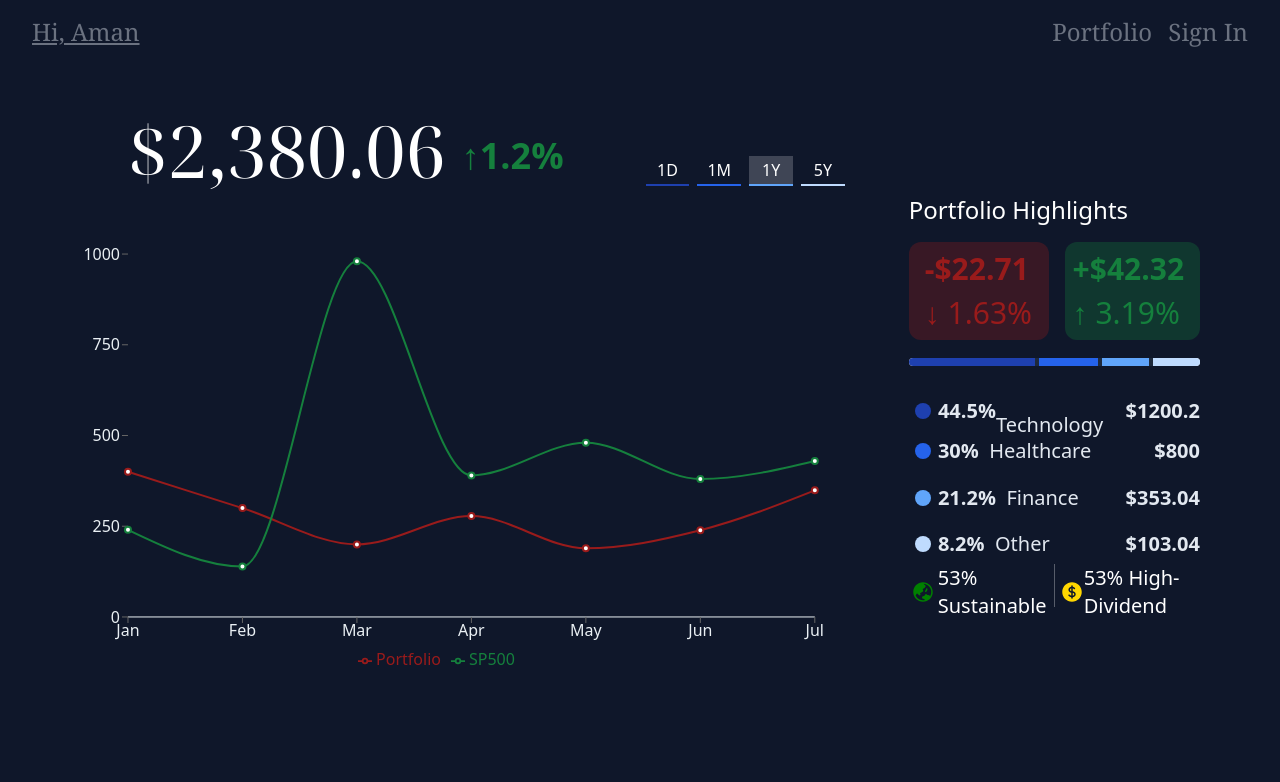
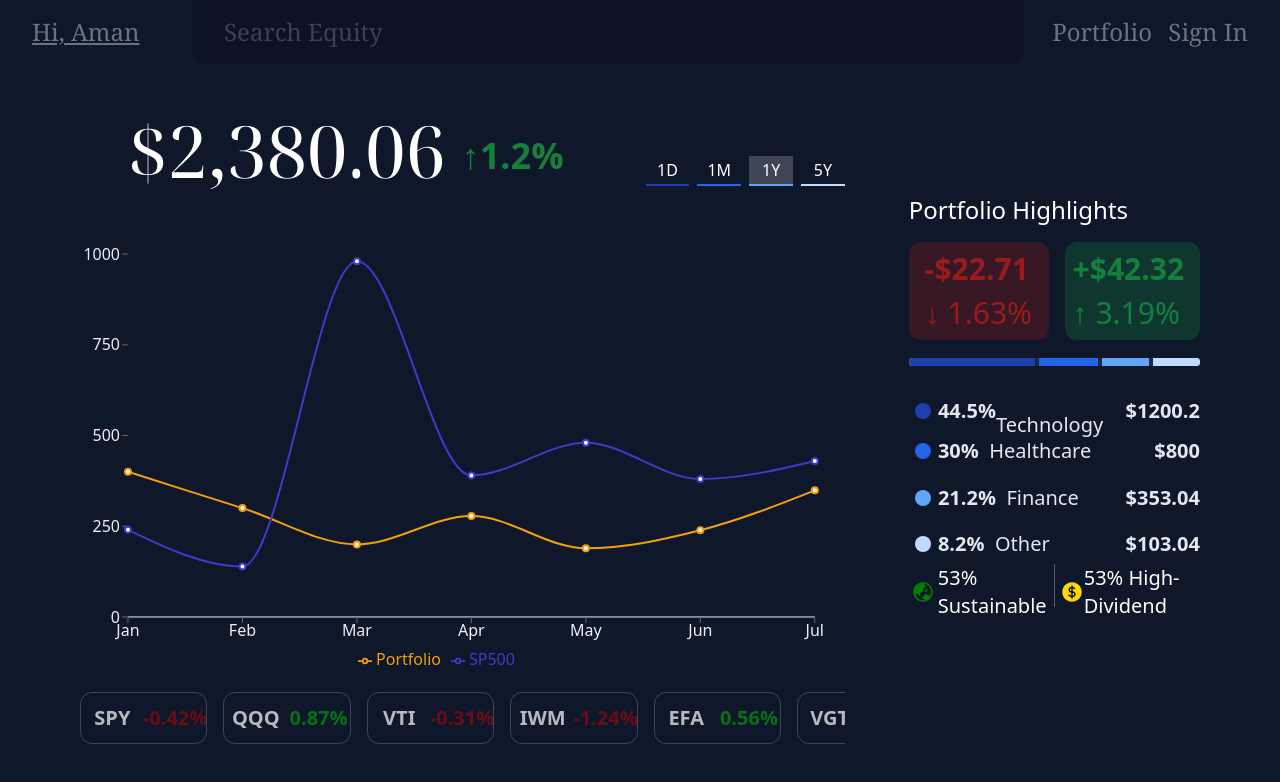
Before and after one commit to TheCrypted/FinWiz, a React (Vite) app in the folder client/: page /portfolio in a window 1280 px wide. Shown: the top 782 px of the page. Built offline with nearby package versions, Linux system fonts and the light colour scheme; a web font is replaced by a local one.

Commit message:
minor tweaks for portfolio layout

```diff
--- a/client/src/App.css
+++ b/client/src/App.css
@@ -8,7 +8,6 @@
   html, body {
     height: 100%;
     width: 100%;
-    overflow: hidden;
   }
 
   #root {
@@ -26,6 +25,16 @@
     border-radius: 10px;
   }
 
+  .hide-scrollbar {
+    -ms-overflow-style: none;
+    scrollbar-width: none;
+  }
+
+  /* For Webkit browsers (Chrome, Safari, Opera) */
+  .hide-scrollbar::-webkit-scrollbar {
+    display: none;
+  }
+
   .hide-spin-buttons::-webkit-inner-spin-button,
   .hide-spin-buttons::-webkit-outer-spin-button {
     -webkit-appearance: none;
@@ -33,6 +42,30 @@
   }
 
   .hide-spin-buttons {
+    -moz-appearance: textfield;
+  }
+
+  input {
+    all: unset;
+    background: none;
+    border: none;
+    padding: 0;
+    margin: 0;
+    outline: none;
+    -webkit-appearance: none;
+    -moz-appearance: none;
+    appearance: none;
+    font: inherit;
+  }
+
+  /* Remove spinner arrows for number inputs */
+  input[type="number"]::-webkit-inner-spin-button,
+  input[type="number"]::-webkit-outer-spin-button {
+    -webkit-appearance: none;
+    margin: 0;
+  }
+
+  input[type="number"] {
     -moz-appearance: textfield;
   }
 
--- a/client/src/components/ChartFin.jsx
+++ b/client/src/components/ChartFin.jsx
@@ -1,4 +1,5 @@
 import {Legend, Line, LineChart, ResponsiveContainer, Tooltip, XAxis, YAxis} from "recharts";
+import {GraphSuperETF} from "./tiny/GraphSuperETF.jsx";
 
 export const ChartFin = () => {
     const data = [
@@ -9,6 +10,48 @@ export const ChartFin = () => {
         { month: 'May', Portfolio: 189, SP500: 480 },
         { month: 'Jun', Portfolio: 239, SP500: 380 },
         { month: 'Jul', Portfolio: 349, SP500: 430 }
+    ];
+    const marketData = [
+        {
+            symbol: "SPY",
+            dailyChange: -0.42
+        },
+        {
+            symbol: "QQQ",
+            dailyChange: 0.87
+        },
+        {
+            symbol: "VTI",
+            dailyChange: -0.31
+        },
+        {
+            symbol: "IWM",
+            dailyChange: -1.24
+        },
+        {
+            symbol: "EFA",
+            dailyChange: 0.56
+        },
+        {
+            symbol: "VGT",
+            dailyChange: 1.12
+        },
+        {
+            symbol: "XLF",
+            dailyChange: -0.78
+        },
+        {
+            symbol: "VOO",
+            dailyChange: -0.45
+        },
+        {
+            symbol: "ARKK",
+            dailyChange: 2.31
+        },
+        {
+            symbol: "DIA",
+            dailyChange: -0.15
+        }
     ];
 
     const CustomTooltip = ({ active, payload, label }) => {
@@ -74,21 +117,27 @@ export const ChartFin = () => {
                         <Line
                             type="monotone"
                             dataKey="Portfolio"
-                            stroke="#991b1b"
+                            stroke="#f59e0b"
                             strokeWidth={2}
                             activeDot={{r: 8}}
                         />
                         <Line
                             type="monotone"
                             dataKey="SP500"
-                            stroke="#15803d"
+                            stroke="#4338ca"
                             strokeWidth={2}
                             activeDot={{r: 8}}
                         />
                     </LineChart>
                 </ResponsiveContainer>
             </div>
-            <div className=""></div>
+            <div className="flex pl-8 pt-4 flex-wrap flex-col overflow-x-auto hide-scrollbar">
+                {
+                    marketData?.map(item => (
+                        <GraphSuperETF data={item}/>
+                    ))
+                }
+            </div>
         </div>
     )
 
--- /dev/null
+++ b/client/src/components/tiny/GraphSuperETF.jsx
@@ -0,0 +1,10 @@
+
+export const GraphSuperETF = ({data}) => {
+
+    return (
+        <div className="w-1/6 relative hover:bg-opacity-10 transition-all hover:cursor-pointer bg-white bg-opacity-0  mr-4 h-full border border-white rounded-xl border-opacity-20">
+            <div className="w-1/2 absolute h-full flex items-center justify-center text-white text-xl font-semibold text-opacity-70 overflow-hidden">{data.symbol}</div>
+            <div style={{color: data.dailyChange < 0 ? "rgba(200, 0, 0, 0.5)" : "rgba(0, 200, 0, 0.5)"}} className="w-1/2 right-0 absolute h-full flex items-center justify-center text-white text-xl font-semibold transition-all overflow-hidden">{data.dailyChange}%</div>
+        </div>
+    )
+}
--- a/client/src/pages/Home.jsx
+++ b/client/src/pages/Home.jsx
@@ -97,7 +97,7 @@ export const Home = () => {
     }, []);
 
     return (
-        <div className="w-full h-full relative bg-black">
+        <div className="w-full h-full relative bg-black overflow-hidden">
             <div className="w-full h-full absolute">
                 <div className="ticker-wrap bottom-0 absolute h-10 w-full text-slate-800 font-serif_light text-2xl ">
                     <div class="ticker">
--- a/client/src/pages/portfolio/Portfolio.jsx
+++ b/client/src/pages/portfolio/Portfolio.jsx
@@ -10,14 +10,14 @@ export const Portfolio = () => {
 
 
     return (
-        <div className="w-full h-full bg-slate-900">
+        <div className="w-full h-full bg-slate-900 overflow-y-auto">
             <div
-                className="w-full z-20 top-0 h-16 grid grid-cols-[20%_60%_10%_10%] text-2xl text-gray-500 font-serif font-thin ">
+                className="w-full z-20 top-0 h-16 grid grid-cols-[15%_65%_10%_10%] text-2xl text-gray-500 font-serif font-thin ">
                 <div onClick={() => navigate("/")}
                     className="w-full h-full hover:underline transition-all hover:cursor-pointer flex items-center pl-8">
                     Hi, Aman
                 </div>
-                <div/>
+                <input placeholder="Search Equity" className="rounded-b-xl placeholder:text-opacity-20 text-white px-8 hover:cursor-text placeholder:text-white focus:shadow-xl bg-slate-950 bg-opacity-20 focus:bg-opacity-100 transition-all p-4"/>
                 <div onClick={() => navigate("/portfolio")}
                      className="w-full h-full hover:underline transition-all hover:cursor-pointer flex justify-end items-center ">
                     Portfolio
@@ -30,8 +30,8 @@ export const Portfolio = () => {
             <div className="h-[85%] w-full pl-12 pr-12 grid grid-cols-[70%_30%]">
                 <ChartFin />
                 <div className="cursor-auto w-full h-full pl-2 pr-2 flex items-center justify-center">
-                    <div className="w-full px-6 pb-6 h-2/3  border-white border-opacity-10 rounded-xl grid grid-rows-[15%_23%_4%_2%_4%_42%_10%]">
-                        <div className="flex items-center text-white  text-2xl ">Portfolio Highlights</div>
+                    <div className="w-full px-6 pb-6 h-2/3 border-white border-opacity-10 rounded-xl grid grid-rows-[15%_23%_4%_2%_4%_42%_10%]">
+                        <div className="flex items-center text-white text-2xl ">Portfolio Highlights</div>
                         <div className="w-full flex gap-4">
                             <div className="w-full pl-4 h-full bg-red-800 bg-opacity-30 rounded-xl">
                                 <div className="text-red-800 h-1/2 text-3xl font-bold flex items-end pb-1">-$22.71</div>
```
